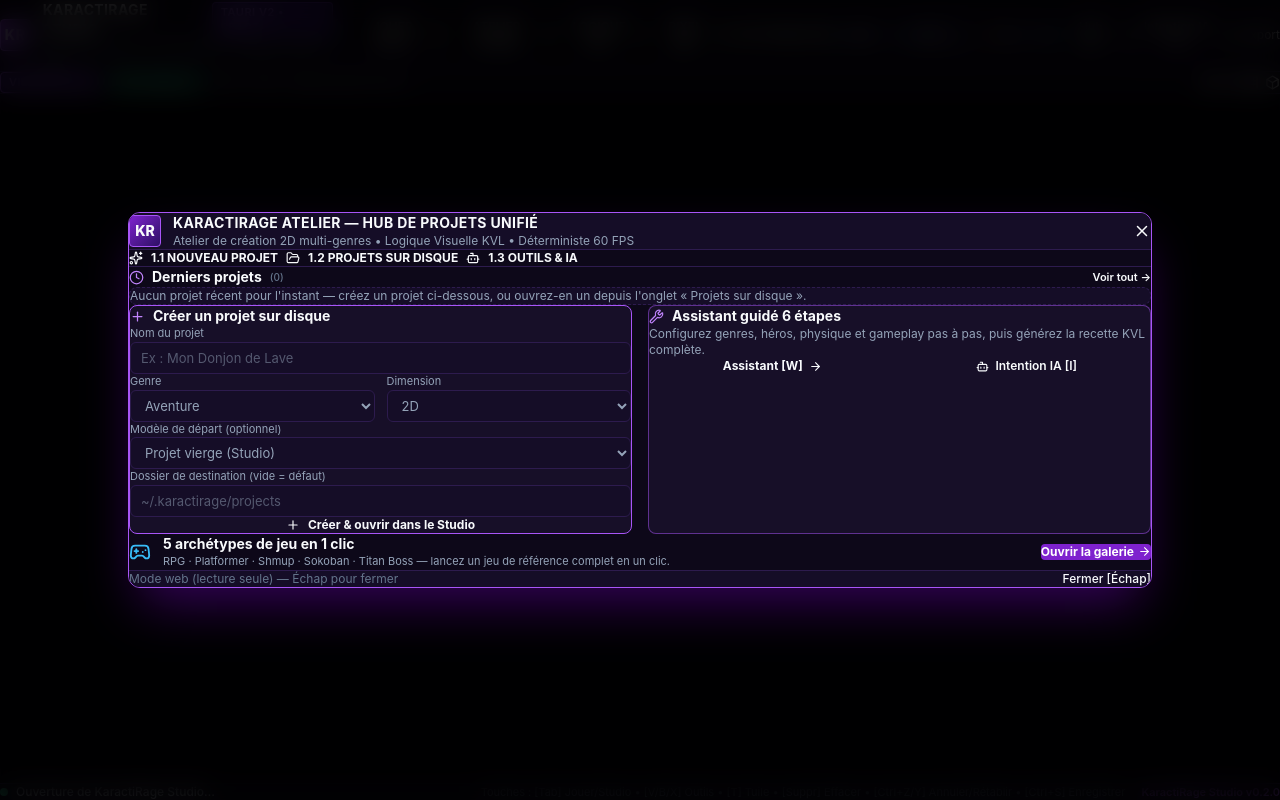
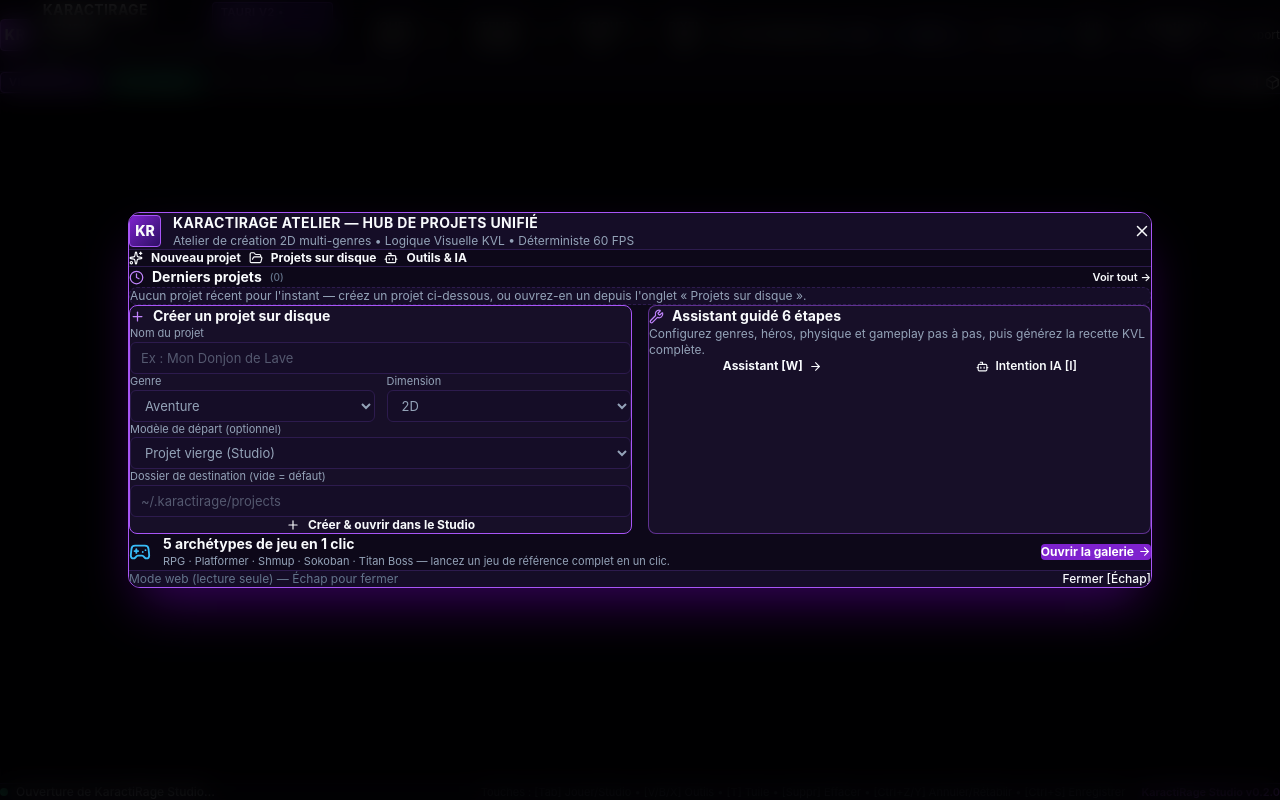
Before and after one commit to grandLine007/KaractiRage, a React (Vite) app in the folder apps/studio/: page / in a window 1280 px wide. Built offline with nearby package versions, Linux system fonts and the light colour scheme.

Commit message:
feat(studio): libellés du hub sans numérotation de spec (WS5/UX-502)

```diff
--- a/apps/studio/src/components/ProjectHubModal.tsx
+++ b/apps/studio/src/components/ProjectHubModal.tsx
@@ -285,13 +285,13 @@ export const ProjectHubModal: React.FC<ProjectHubModalProps> = ({
         {/* Barre d'onglets */}
         <div className="flex items-center px-6 pt-3 bg-[#0d0819] border-b border-[#2d1b4e] gap-2">
           <TabButton active={activeTab === 0} onClick={() => setActiveTab(0)} icon={<Sparkles size={14} />}>
-            1.1 NOUVEAU PROJET
+            Nouveau projet
           </TabButton>
           <TabButton active={activeTab === 1} onClick={() => setActiveTab(1)} icon={<FolderOpen size={14} />}>
-            1.2 PROJETS SUR DISQUE
+            Projets sur disque
           </TabButton>
           <TabButton active={activeTab === 2} onClick={() => setActiveTab(2)} icon={<Bot size={14} />}>
-            1.3 OUTILS & IA
+            Outils & IA
           </TabButton>
         </div>
 
```
